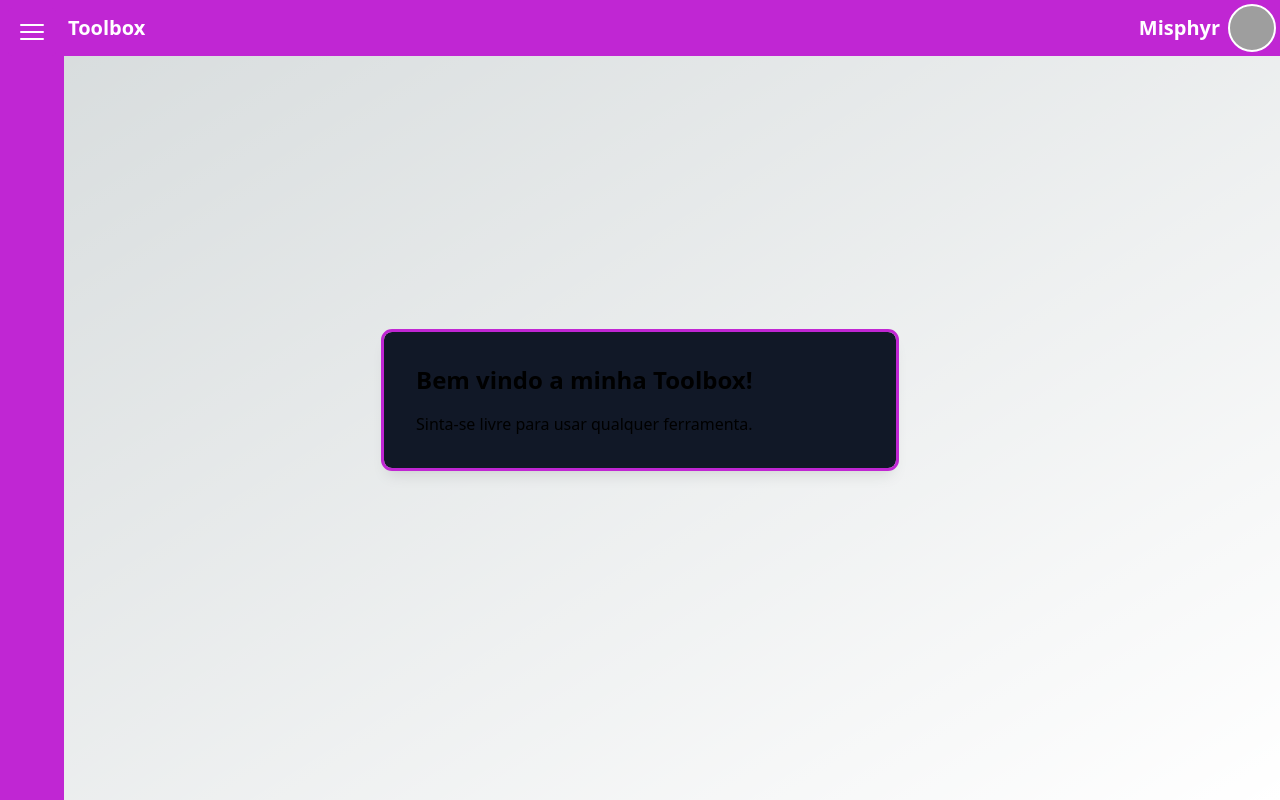
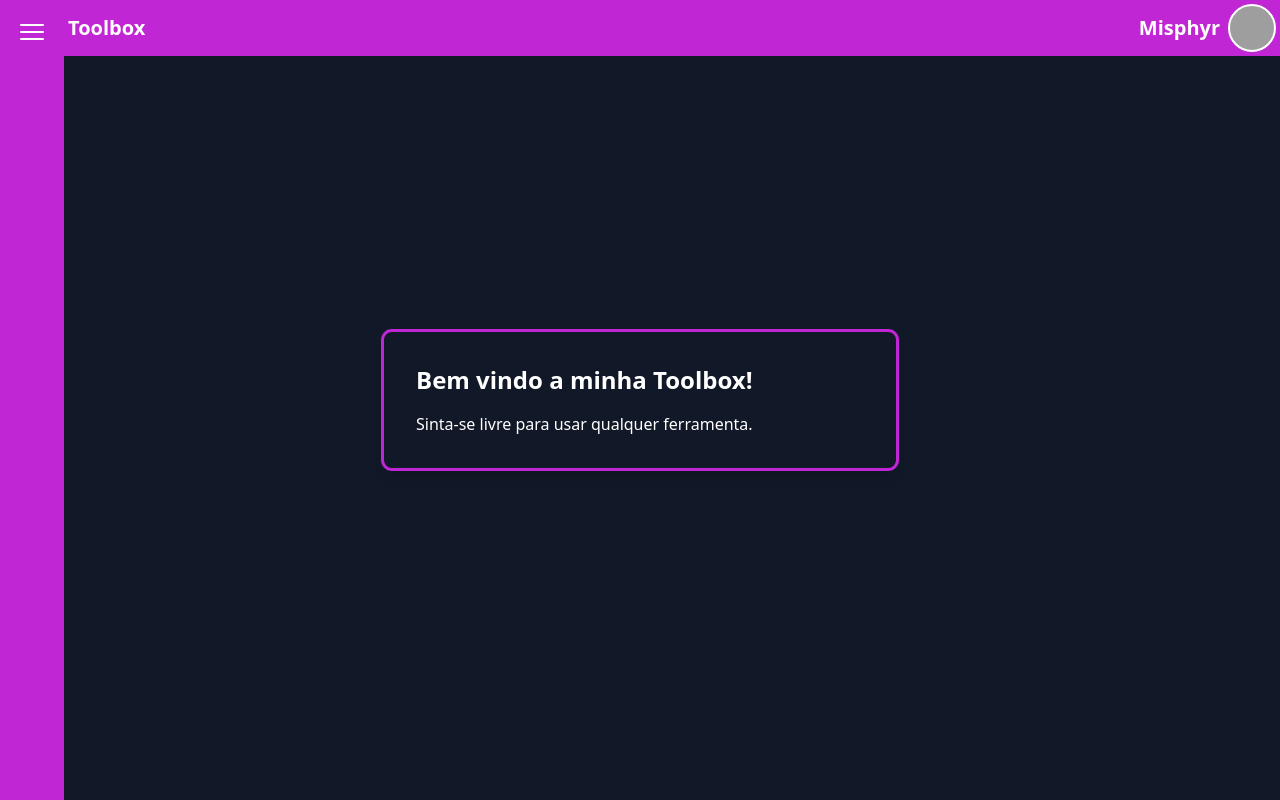
Before and after one commit to misphyr/tools, a Next.js app: page / in a window 1280 px wide. Built offline with nearby package versions, Linux system fonts and the light colour scheme; grey boxes are pictures that could not be loaded.

Commit message:
sistema no modo claro

```diff
--- a/src/app/cpf-cnpj-validator/page.tsx
+++ b/src/app/cpf-cnpj-validator/page.tsx
@@ -134,7 +134,7 @@ const CPF_CNPJ_Validator: React.FC = () => {
         </div>
       </div>
       {message && (
-        <div className="fixed bottom-4 left-1/2 transform animate-bounce duration-500 -translate-x-1/2 bg-gray-900 text-white px-4 py-2 rounded shadow-lg outline outline-fuchsia-600">
+        <div className="fixed bottom-4 left-1/2 transform animate-bounce duration-5000 -translate-x-1/2 bg-gray-900 text-white px-4 py-2 rounded shadow-lg outline outline-fuchsia-600">
           {message}
         </div>
       )}
--- a/src/app/globals.css
+++ b/src/app/globals.css
@@ -9,6 +9,14 @@
 }
 
 @media (prefers-color-scheme: dark) {
+  :root {
+    --foreground-rgb: 255, 255, 255;
+    --background-start-rgb: 17, 24, 39; /* Gray-900 */
+    --background-end-rgb: 17, 24, 39; /* Gray-900 */
+  }
+}
+
+@media (prefers-color-scheme: light) {
   :root {
     --foreground-rgb: 255, 255, 255;
     --background-start-rgb: 17, 24, 39; /* Gray-900 */
--- a/src/components/Sidebar.tsx
+++ b/src/components/Sidebar.tsx
@@ -43,7 +43,7 @@ const Sidebar: React.FC = () => {
 
   // hidden md:block
   return (
-    <div className={`fixed top-0 left-0 text-white h-full duration-150 z-20  ${isOpen ? 'w-64 bg-gray-800' : 'w-16 bg-fuchsia-600'} `}>
+    <div className={`fixed top-0 left-0 text-white h-full duration-300 z-20  ${isOpen ? 'w-64 bg-gray-800' : 'w-16 bg-fuchsia-600'} `}>
       <div className="flex items-center">
         <button
           onClick={toggleSidebar}
@@ -68,7 +68,7 @@ const Sidebar: React.FC = () => {
           </div>
         )}
       </div>
-      <nav className={`${isOpen ? 'block' : 'hidden'} mt-4`}>
+      <nav className={`${isOpen ? 'block' : 'hidden'} mt-4 translation duration-500`}>
         <ul>
           <li className="p-2">
             <h2 className="text-lg font-semibold text-teal-500">+ Geradores</h2>
```
